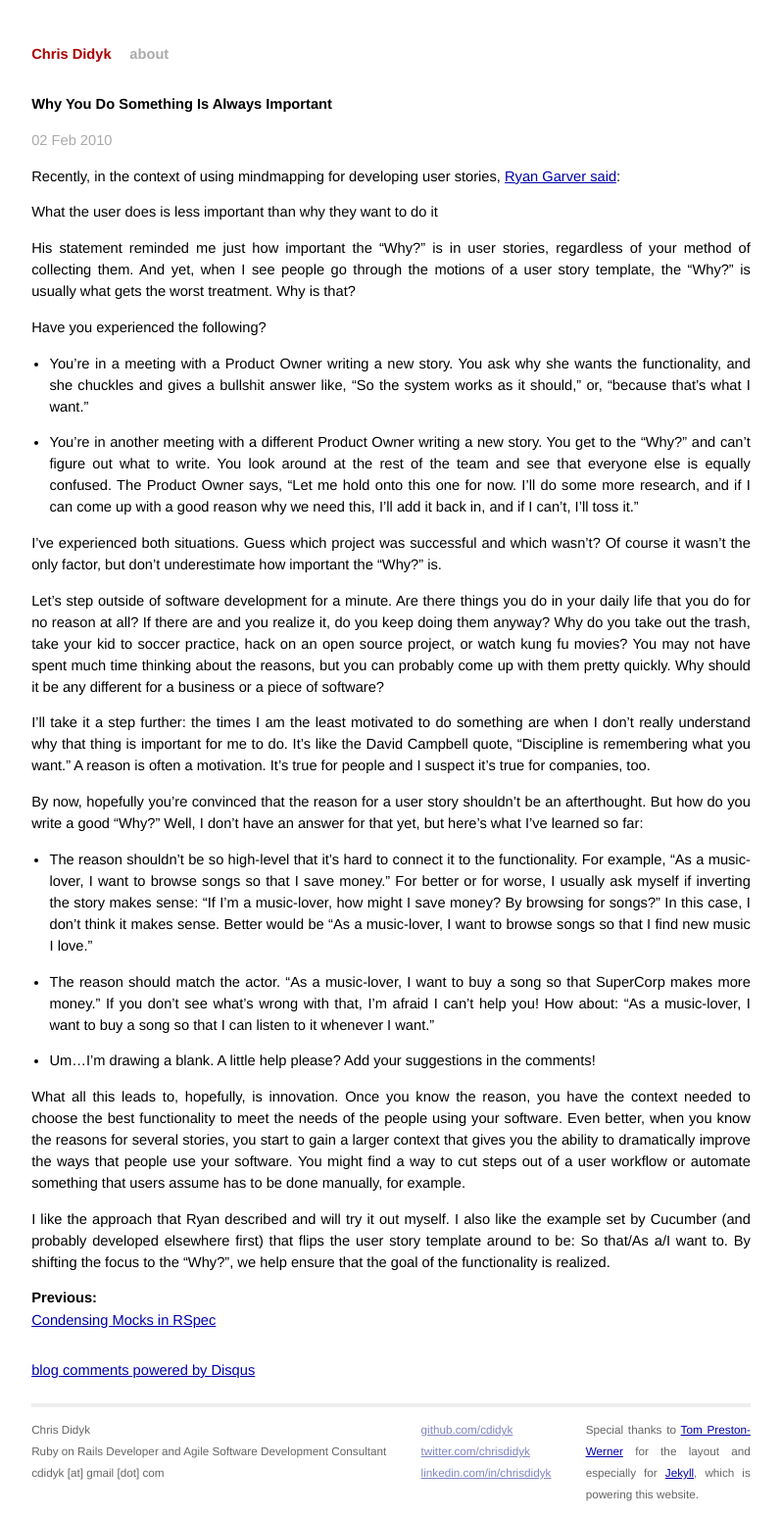
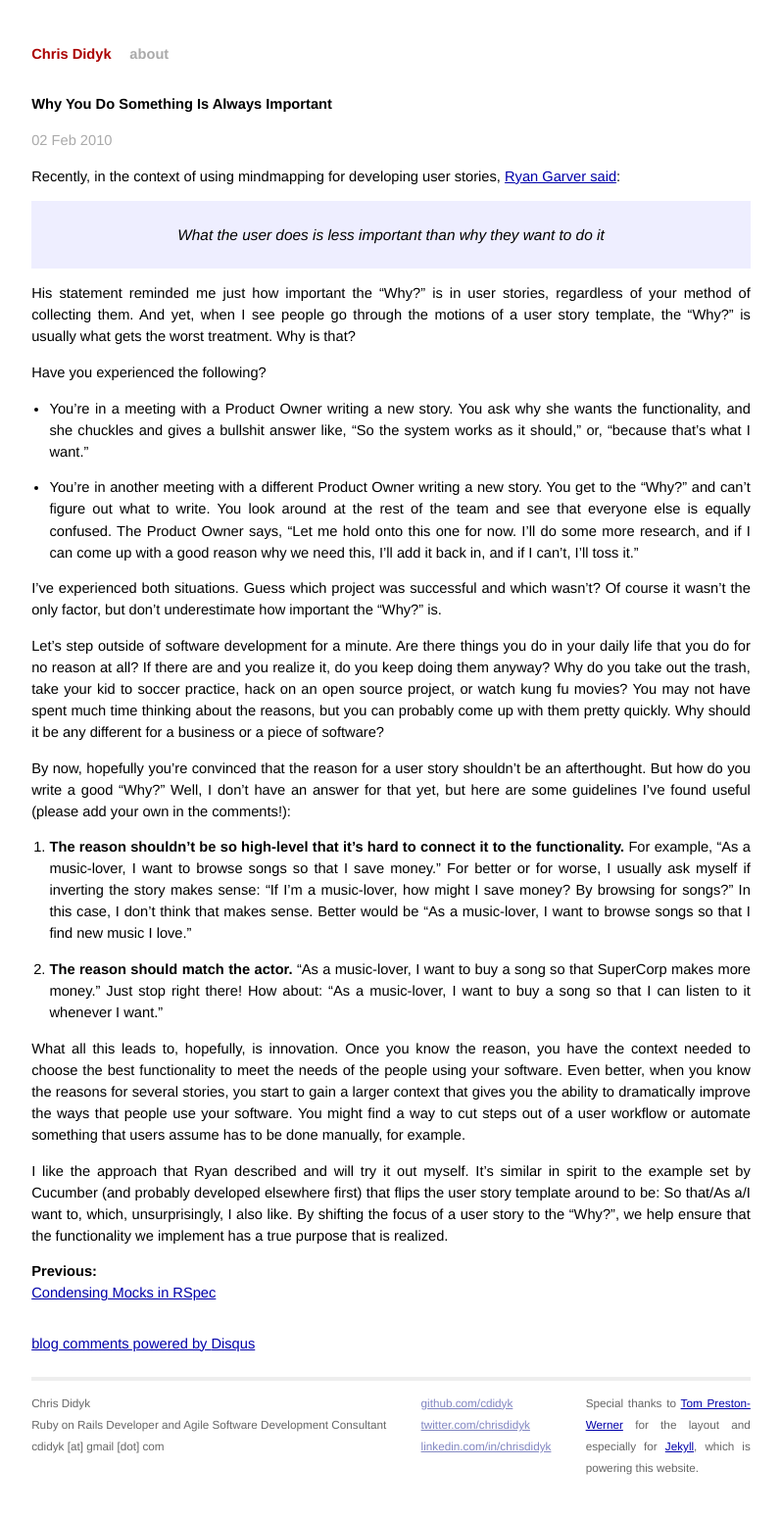
Before and after one commit to cdidyk/chrisdidyk.com, a Jekyll site: the page built from _posts/software/2010-02-02-why-you-do-something-is-always-important.md, in a window 1280 px wide. Shown: the whole page at 98% size, without its empty margins (241-1038 px from the left). Built offline with Jekyll 4.4.1, drawn with Linux system fonts in a browser that asks for light colours; comment, search, counter and statistics services are not loaded; after the commit the page ends 1521 px from its top, so only the background shows below that.

Commit message:
tweaks to 'why you do something' post and adds blockquote styling

```diff
--- a/_posts/software/2010-02-02-why-you-do-something-is-always-important.md
+++ b/_posts/software/2010-02-02-why-you-do-something-is-always-important.md
@@ -21,16 +21,12 @@ I've experienced both situations. Guess which project was successful and which w
 
 Let's step outside of software development for a minute. Are there things you do in your daily life that you do for no reason at all? If there are and you realize it, do you keep doing them anyway? Why do you take out the trash, take your kid to soccer practice, hack on an open source project, or watch kung fu movies? You may not have spent much time thinking about the reasons, but you can probably come up with them pretty quickly. Why should it be any different for a business or a piece of software?
 
-I'll take it a step further: the times I am the least motivated to do something are when I don't really understand why that thing is important for me to do. It's like the David Campbell quote, "Discipline is remembering what you want." A reason is often a motivation. It's true for people and I suspect it's true for companies, too.
+By now, hopefully you're convinced that the reason for a user story shouldn't be an afterthought. But how do you write a good "Why?" Well, I don't have an answer for that yet, but here are some guidelines I've found useful (please add your own in the comments!):
 
-By now, hopefully you're convinced that the reason for a user story shouldn't be an afterthought. But how do you write a good "Why?" Well, I don't have an answer for that yet, but here's what I've learned so far:
+1. __The reason shouldn't be so high-level that it's hard to connect it to the functionality.__ For example, "As a music-lover, I want to browse songs so that I save money." For better or for worse, I usually ask myself if inverting the story makes sense: "If I'm a music-lover, how might I save money? By browsing for songs?" In this case, I don't think that makes sense. Better would be "As a music-lover, I want to browse songs so that I find new music I love."
 
-- The reason shouldn't be so high-level that it's hard to connect it to the functionality. For example, "As a music-lover, I want to browse songs so that I save money." For better or for worse, I usually ask myself if inverting the story makes sense: "If I'm a music-lover, how might I save money? By browsing for songs?" In this case, I don't think it makes sense. Better would be "As a music-lover, I want to browse songs so that I find new music I love."
-
-- The reason should match the actor. "As a music-lover, I want to buy a song so that SuperCorp makes more money." If you don't see what's wrong with that, I'm afraid I can't help you! How about: "As a music-lover, I want to buy a song so that I can listen to it whenever I want."
-
-- Um...I'm drawing a blank. A little help please? Add your suggestions in the comments!
+2. __The reason should match the actor.__ "As a music-lover, I want to buy a song so that SuperCorp makes more money." Just stop right there! How about: "As a music-lover, I want to buy a song so that I can listen to it whenever I want."
 
 What all this leads to, hopefully, is innovation. Once you know the reason, you have the context needed to choose the best functionality to meet the needs of the people using your software. Even better, when you know the reasons for several stories, you start to gain a larger context that gives you the ability to dramatically improve the ways that people use your software. You might find a way to cut steps out of a user workflow or automate something that users assume has to be done manually, for example.
 
-I like the approach that Ryan described and will try it out myself. I also like the example set by Cucumber (and probably developed elsewhere first) that flips the user story template around to be: So that/As a/I want to. By shifting the focus to the "Why?", we help ensure that the goal of the functionality is realized.
+I like the approach that Ryan described and will try it out myself. It's similar in spirit to the example set by Cucumber (and probably developed elsewhere first) that flips the user story template around to be: So that/As a/I want to, which, unsurprisingly, I also like. By shifting the focus of a user story to the "Why?", we help ensure that the functionality we implement has a true purpose that is realized.
--- a/css/screen.css
+++ b/css/screen.css
@@ -161,6 +161,14 @@ ul.posts {
     overflow: auto;
   }
 
+  #post blockquote {
+    background-color: #eef;
+    font-size: 105%;
+    font-style: italic;
+    padding: .5em;
+    text-align: center;
+  }
+
   #post ul,
   #post ol {
     margin-left: 1.25em;
```
